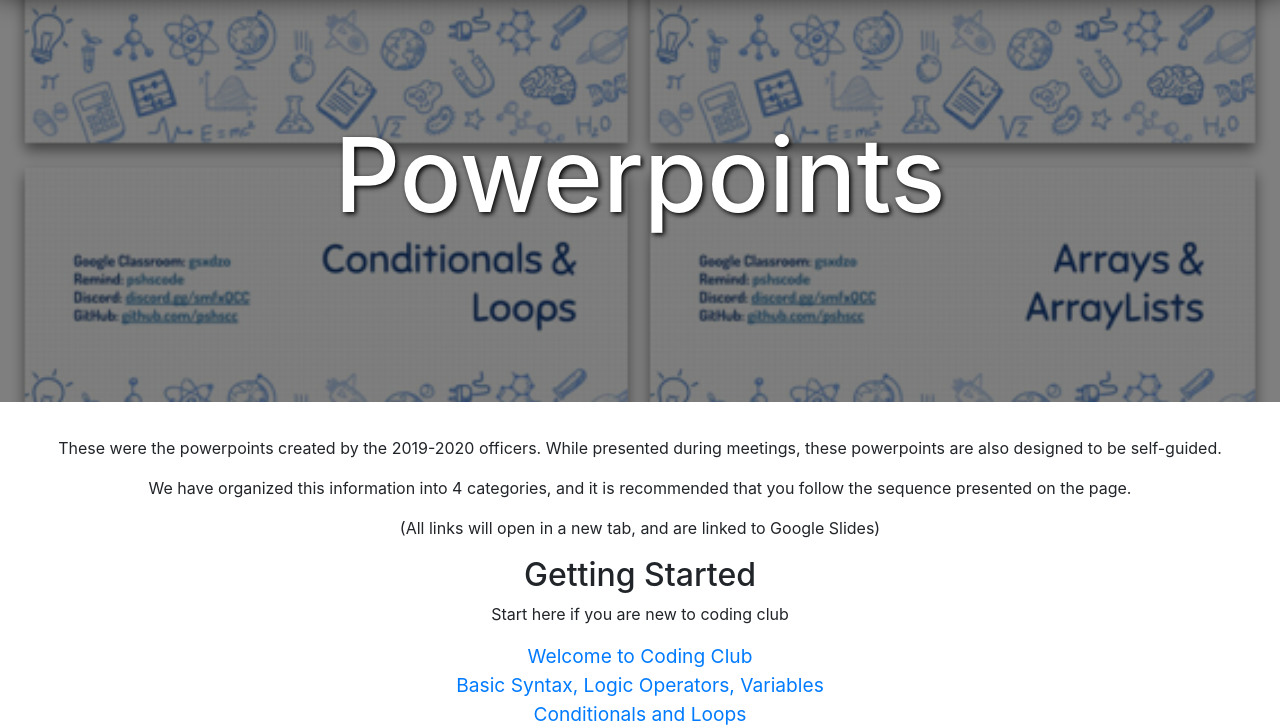
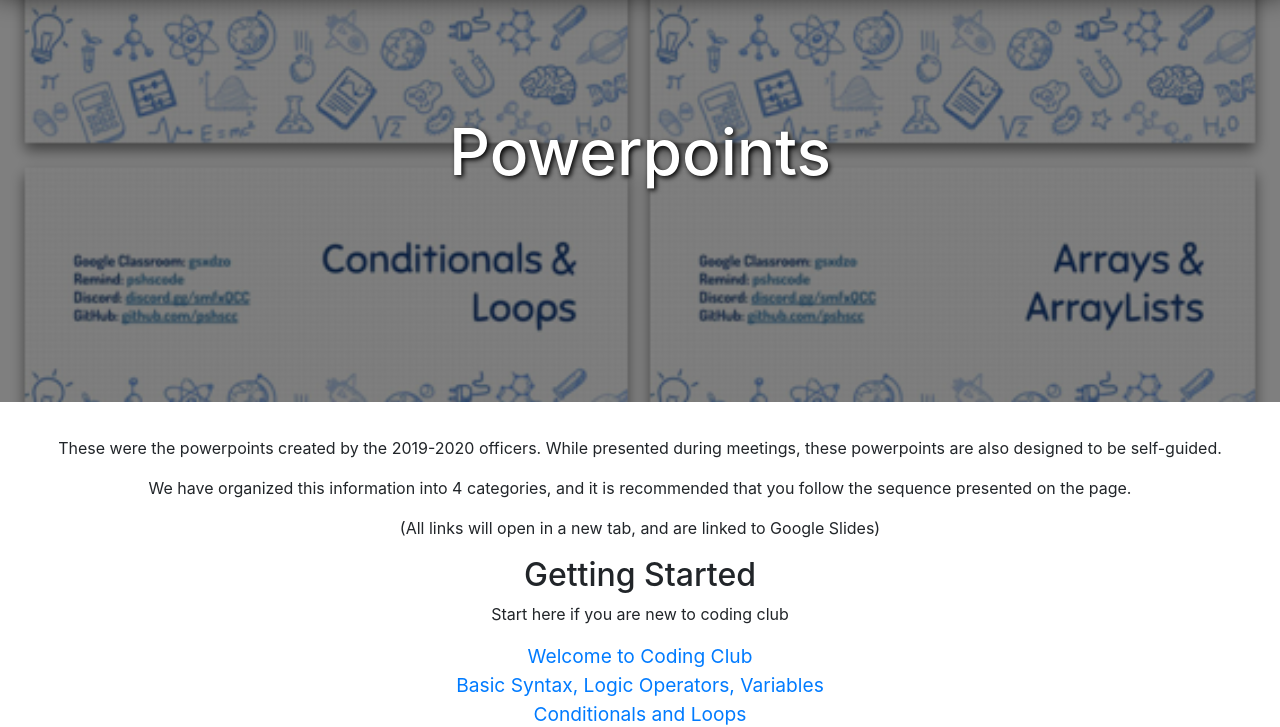
Before and after one commit to pshscc/pshscc.github.io, a plain HTML site: page resources.html in a window 1280 px wide. Shown: the part 78-805 px from the top of the page. Drawn offline with nearby package versions, Linux system fonts and the light colour scheme.

Commit message:
font size change

```diff
--- a/style.css
+++ b/style.css
@@ -60,7 +60,7 @@ html, body {
 
 .title h1 {
     color: white;
-    font-size: 8vw;
+    font-size: 5vw;
     padding-bottom: 1rem;
 }
 
@@ -70,7 +70,7 @@ html, body {
 }
 
 .banner-title {
-    font-size: 8vw;
+    font-size: 5vw;
 }
 
 i.fa-angle-down {
```
